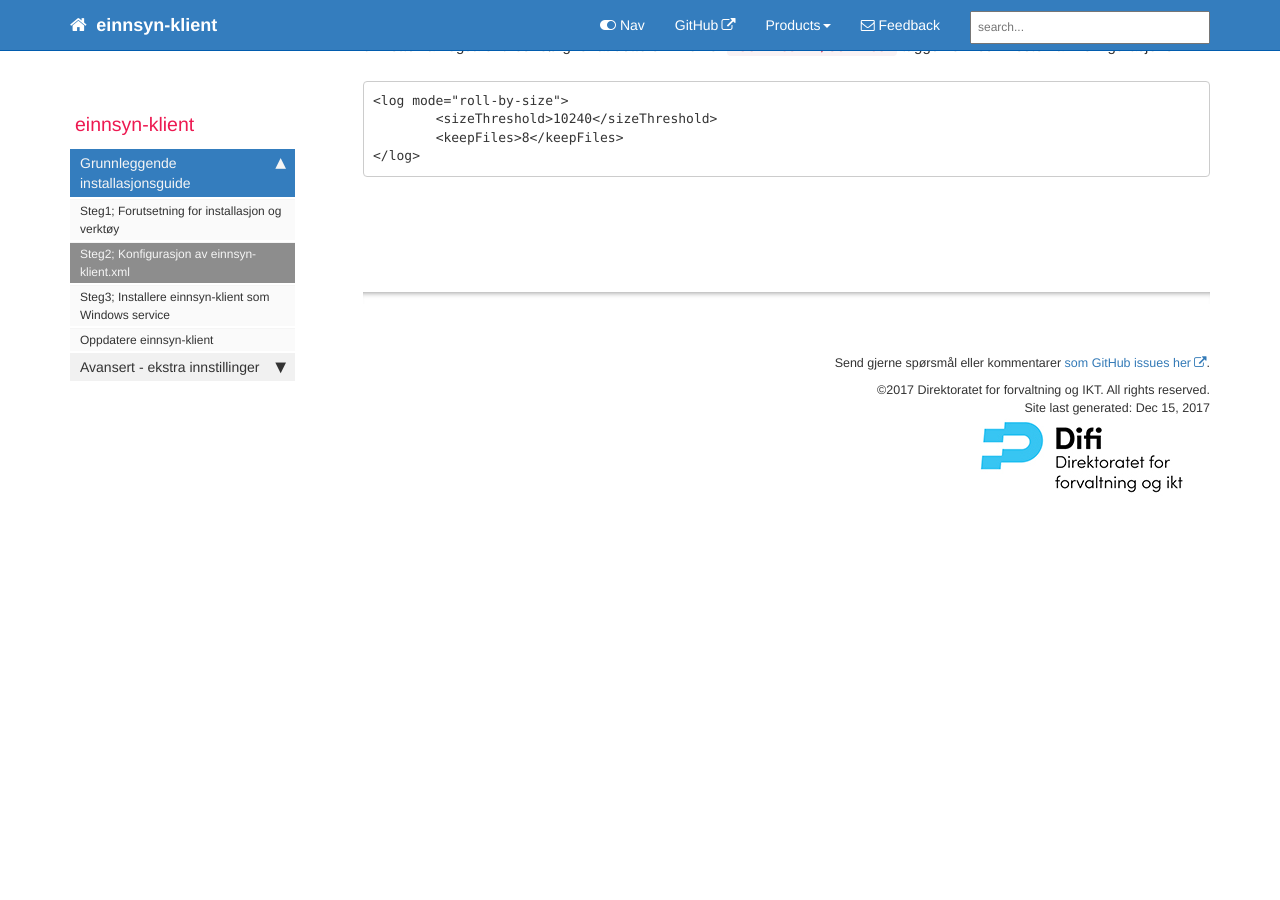
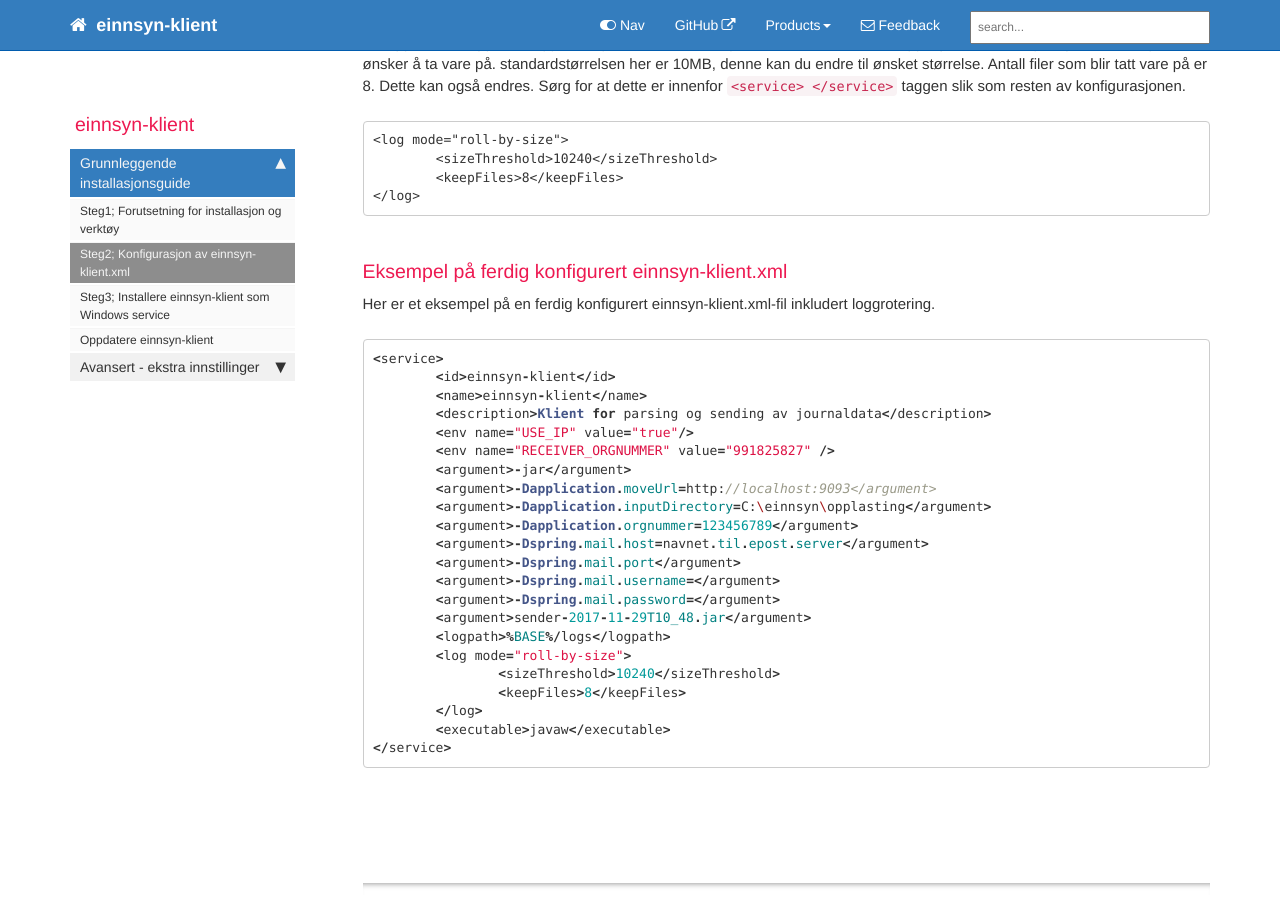
Before and after one commit to difi/einnsyn-klient, a Jekyll site: the page built from pages/2_install_konfigurasjon.md, in a window 1280 px wide and 900 px high, scrolled down 1612 px. Built offline with Jekyll 4.4.1, drawn with Linux system fonts in a browser that asks for light colours; nearby versions of some CDN libraries; comment, search, counter and statistics services are not loaded; before the commit the page ends 2169 px from its top, so only the background shows below that; some of the changed text lies outside the part shown.

Commit message:
Update 2_install_konfigurasjon.md

````diff
--- a/pages/2_install_konfigurasjon.md
+++ b/pages/2_install_konfigurasjon.md
@@ -64,3 +64,31 @@
 	<keepFiles>8</keepFiles>
 </log>
 ```
+### Eksempel på ferdig konfigurert einnsyn-klient.xml
+
+Her er et eksempel på en ferdig konfigurert einnsyn-klient.xml-fil inkludert loggrotering.
+
+``` java
+<service>
+	<id>einnsyn-klient</id>
+	<name>einnsyn-klient</name>
+	<description>Klient for parsing og sending av journaldata</description>
+	<env name="USE_IP" value="true"/>
+	<env name="RECEIVER_ORGNUMMER" value="991825827" />
+	<argument>-jar</argument>
+	<argument>-Dapplication.moveUrl=http://localhost:9093</argument>
+	<argument>-Dapplication.inputDirectory=C:\einnsyn\opplasting</argument>
+	<argument>-Dapplication.orgnummer=123456789</argument>
+	<argument>-Dspring.mail.host=navnet.til.epost.server</argument>
+	<argument>-Dspring.mail.port</argument>
+	<argument>-Dspring.mail.username=</argument>
+	<argument>-Dspring.mail.password=</argument>
+	<argument>sender-2017-11-29T10_48.jar</argument>
+	<logpath>%BASE%/logs</logpath>
+	<log mode="roll-by-size">
+		<sizeThreshold>10240</sizeThreshold>
+		<keepFiles>8</keepFiles>
+	</log>
+	<executable>javaw</executable>
+</service>
+```
````
